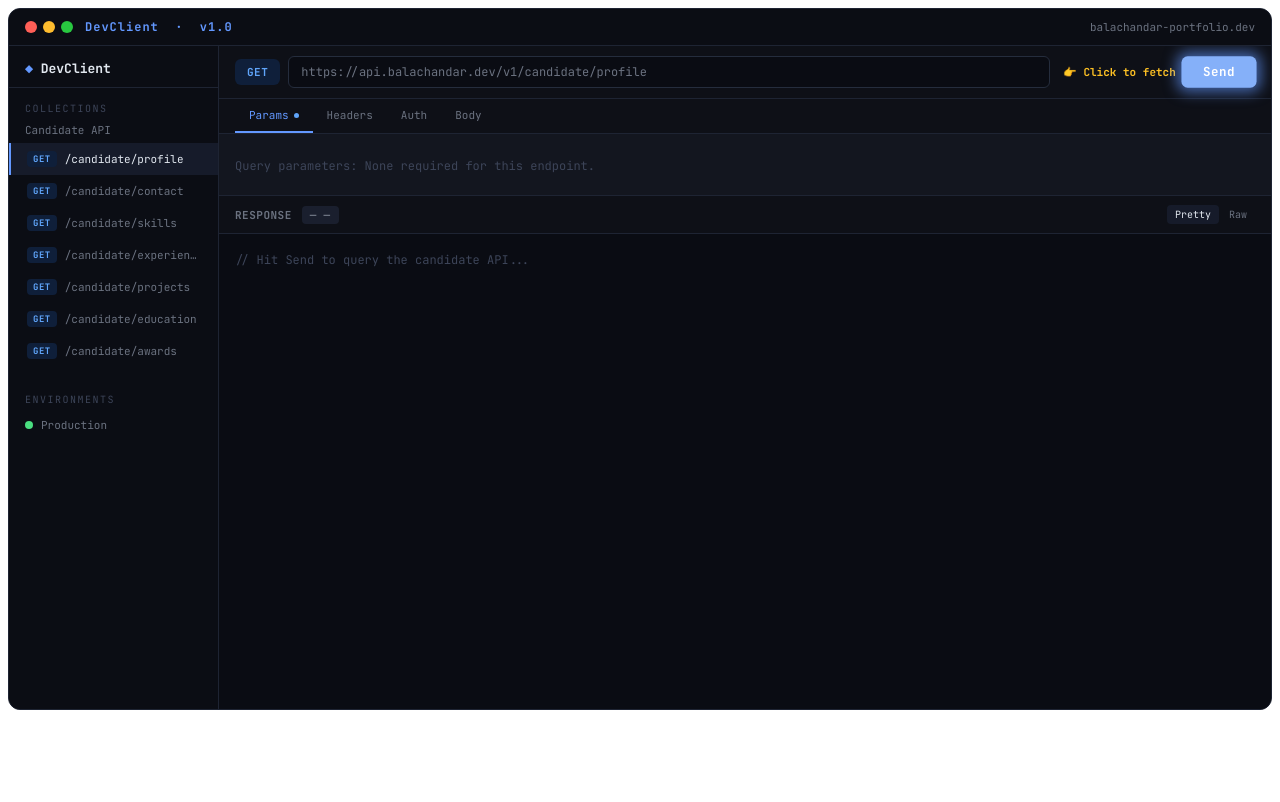
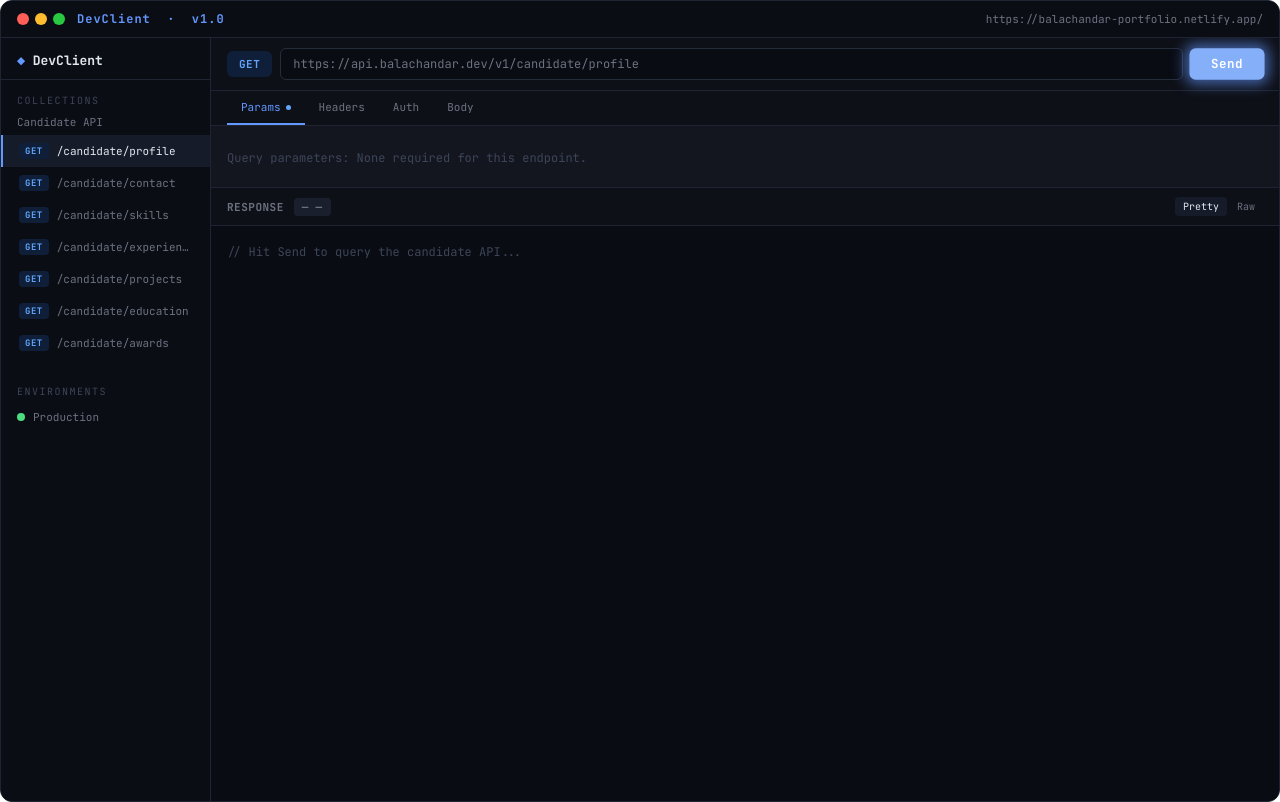
Before and after one commit to Balachandar211/Balachandar_Portfolio, a React (Vite) app: page / in a window 1280 px wide. Built offline with nearby package versions, Linux system fonts and the light colour scheme.

Commit message:
UI Changes

```diff
--- a/src/components/PortfolioClient.css
+++ b/src/components/PortfolioClient.css
@@ -1,3 +1,9 @@
+html, body {
+  margin: 0;
+  padding: 0;
+  height: 100%;
+}
+
 /* ── reset & base ── */
 .portfolio-client *,
 .portfolio-client *::before,
@@ -34,10 +40,11 @@
   background: var(--bg-app);
   border-radius: 12px;
   overflow: hidden;
-  min-height: 700px;
   display: flex;
   flex-direction: column;
   border: 1px solid var(--border);
+  min-height: 700px;
+  height: 100vh;
 }
 
 /* ── titlebar ── */
@@ -181,6 +188,7 @@
   flex-direction: column;
   overflow: hidden;
   min-width: 0;
+  min-height: 0;
 }
 
 /* ── url bar ── */
@@ -486,17 +494,14 @@
   z-index: 10; /* Ensures the scaling doesn't clip under other elements */
 }
 
-/* ── bouncing pointer text ── */
-.idle-pointer {
+.titlebar-url {
+  margin-left: auto;
   font-size: 11px;
-  color: var(--amber); /* Bright yellow/orange to contrast the dark theme */
-  margin-right: 4px;
-  font-weight: 700;
-  animation: bounceRight 1.5s infinite;
-  white-space: nowrap;
+  color: var(--text-muted);
+  text-decoration: none;
+  transition: color 0.15s ease;
 }
 
-@keyframes bounceRight {
-  0%, 100% { transform: translateX(0); }
-  50% { transform: translateX(5px); } /* Bounces back and forth pointing at the button */
+.titlebar-url:hover {
+  color: var(--text-primary);
 }
--- a/src/components/PortfolioClient.jsx
+++ b/src/components/PortfolioClient.jsx
@@ -234,10 +234,6 @@ function UrlBar({ method, url, loading, onSend, onToggleSidebar, isIdle }) {
       <div className="method-pill method-get">{method}</div>
       <div className="url-display">{url}</div>
 
-      {isIdle && !loading && (
-        <span className="idle-pointer">👉 Click to fetch</span>
-      )}
-
       <button
         className={`send-btn ${isIdle && !loading ? "blink" : ""}`}
         onClick={onSend}
@@ -419,7 +415,14 @@ export default function PortfolioClient() {
           <span className="td td-green" />
         </div>
         <span className="titlebar-name">DevClient &nbsp;·&nbsp; v1.0</span>
-        <span className="titlebar-url">balachandar-portfolio.dev</span>
+        <span className="titlebar-url"><a
+          href="https://balachandar-portfolio.netlify.app/"
+          target="_blank"
+          rel="noopener noreferrer"
+          className="titlebar-url"
+        >
+          https://balachandar-portfolio.netlify.app/
+        </a></span>
       </div>
 
       <div className="client-body">
```
